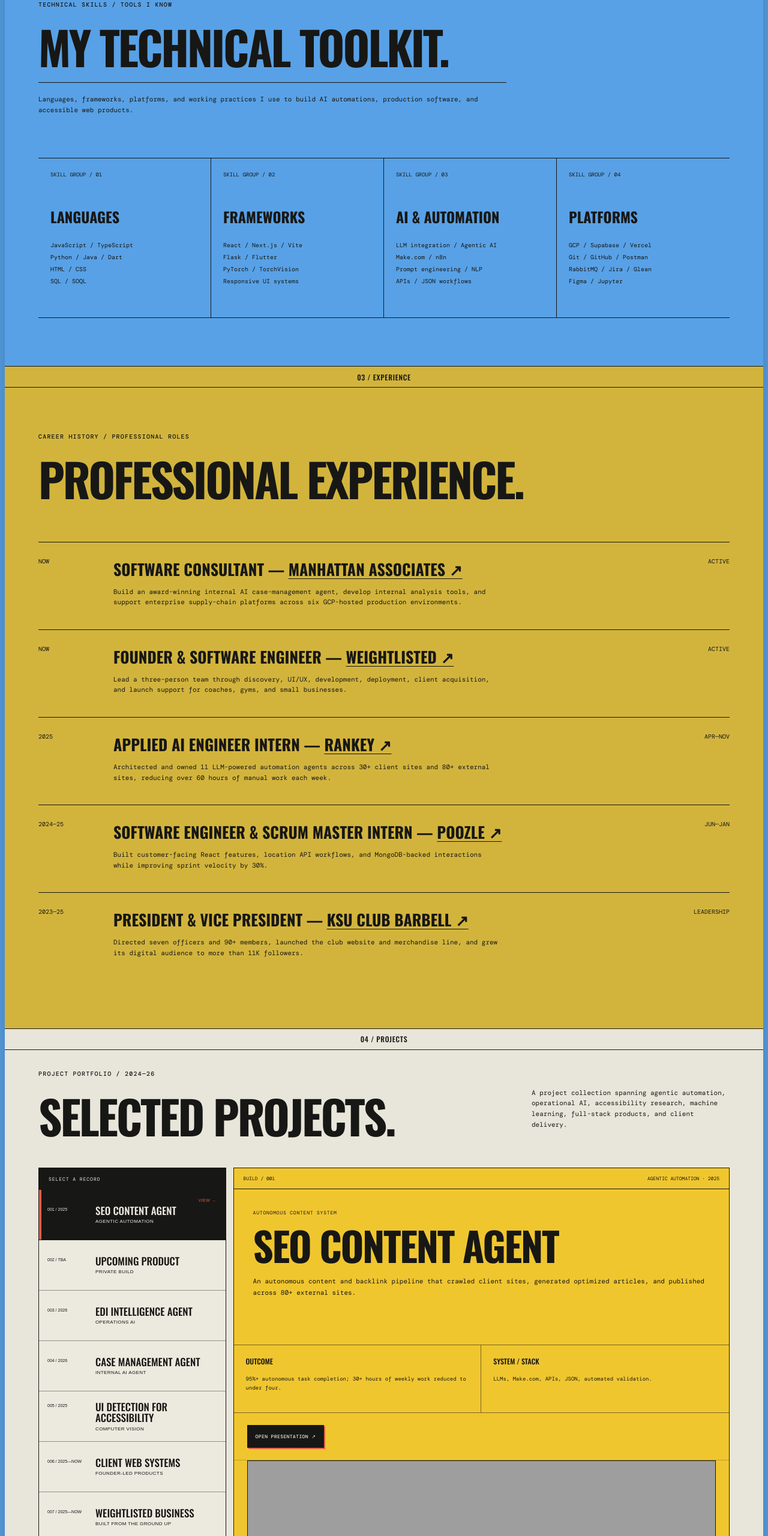
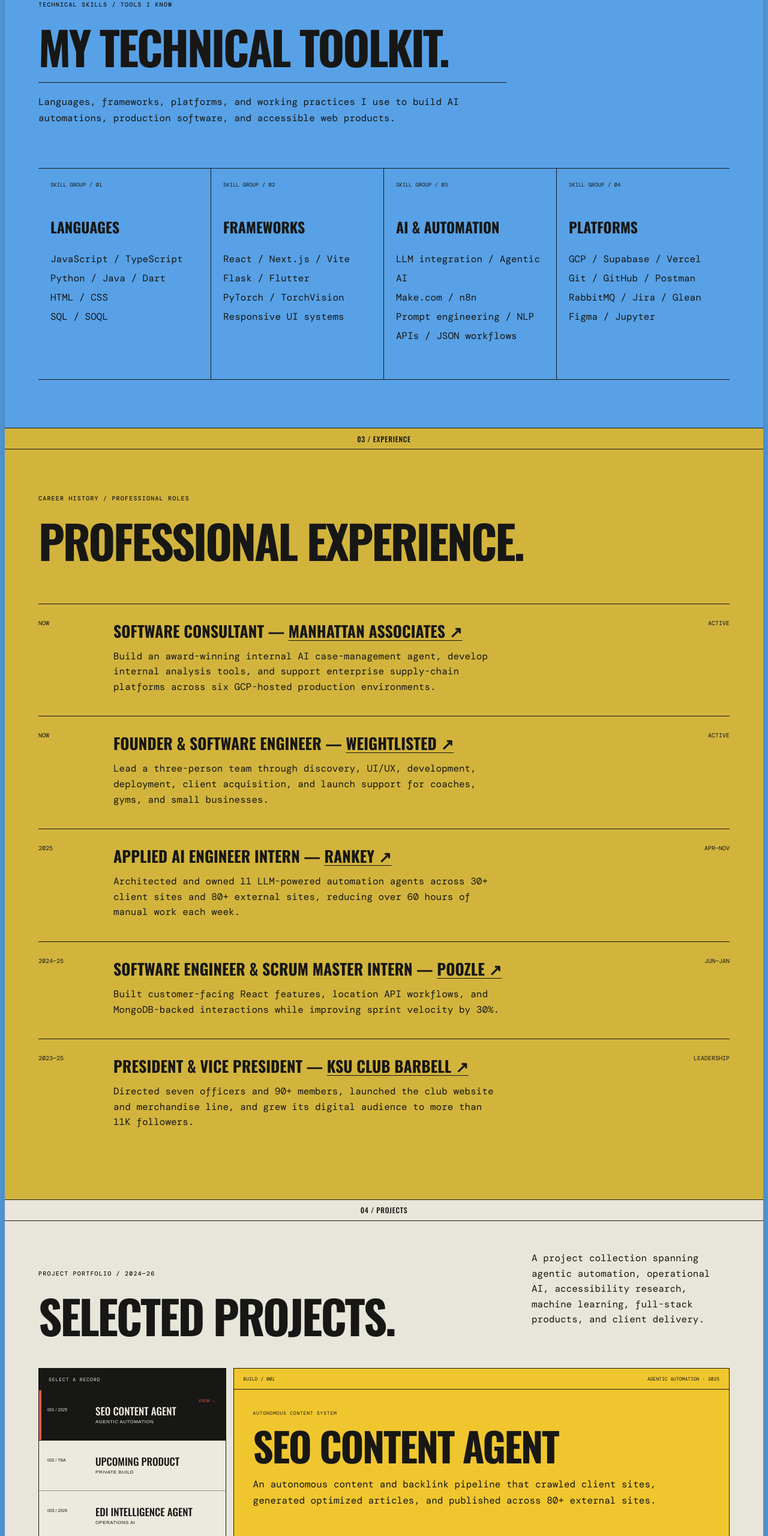
Before and after one commit to CarinneTzur/portfolio, a plain HTML site: page index.html in a window 1280 px wide. Shown: the part 2740-5300 px from the top of the page at 60% size. Drawn offline with nearby package versions, Linux system fonts and the light colour scheme; a web font is replaced by a local one.

Commit message:
Increase portfolio body text for readability

```diff
--- a/index.html
+++ b/index.html
@@ -9,7 +9,7 @@
   <link rel="preconnect" href="https://fonts.googleapis.com">
   <link rel="preconnect" href="https://fonts.gstatic.com" crossorigin>
   <link href="https://fonts.googleapis.com/css2?family=DM+Mono:wght@300;400;500&family=Oswald:wght@400;500;600;700&display=swap" rel="stylesheet">
-  <link rel="stylesheet" href="styles.css?v=20261121-01">
+  <link rel="stylesheet" href="styles.css?v=20261121-02">
 </head>
 <body>
   <div class="world" aria-hidden="true">
--- a/styles.css
+++ b/styles.css
@@ -265,6 +265,22 @@ h1 em { color: var(--red); font-style: normal; }
 .photo-card:focus-visible { z-index:21; outline:0; transform:translateY(-26px) rotate(0) scale(1.06); box-shadow:15px 20px 0 rgba(0,0,0,.38); }
 .photo-card:focus-visible::after { content:""; position:absolute; inset:5px; border:3px solid var(--red); pointer-events:none; }
 
+/* Readable body copy, independent of the display heading scale. */
+.section-heading.split > p,
+.log-list p,
+.project-viewer-hero > p:last-child,
+.venture-card > p,
+.stack-intro { font-size:16px; }
+.stack-grid p,
+.venture-intro { font-size:16px; }
+.project-viewer-facts p,
+.venture-card ul { font-size:14px; }
+.status-line,
+.contact-footer,
+.venture-footer { font-size:12px; }
+.project-viewer-actions a,
+.venture-card > a { font-size:11px; }
+
 @media (max-width: 760px) {
   .site-header, main { width: calc(100% - 8px); }
   .site-header { margin-top: 4px; justify-content: space-between; }
```
